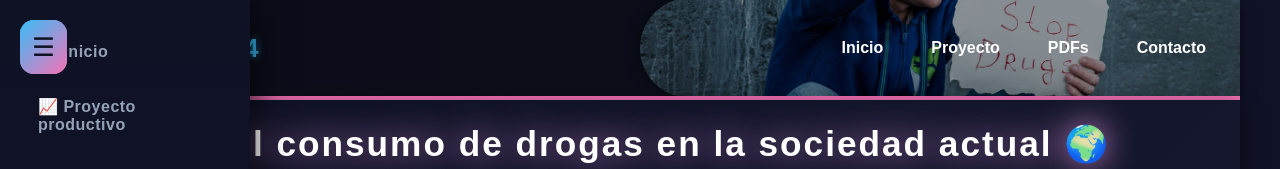
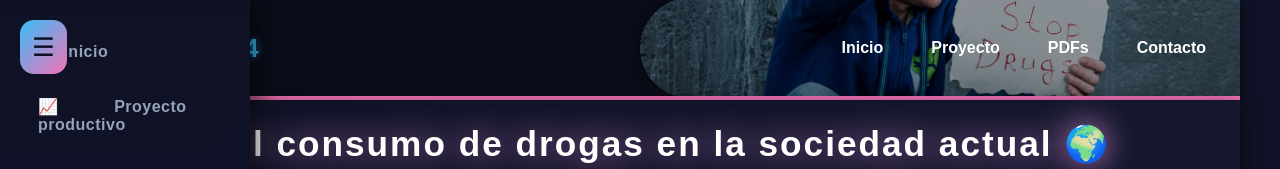
Before and after one commit to Dan18xd/Vive-Feliz-Sin-Drogas, a plain HTML site: page index.html in a window 1280 px wide. Shown: the top 169 px of the page. Drawn offline with Linux system fonts and the light colour scheme.

Commit message:
index.html

```diff
--- a/index.html
+++ b/index.html
@@ -60,6 +60,11 @@
     color: var(--bg);
     box-shadow: 0 0 12px var(--secondary);
 }
+
+/* 🔹 Justificar todo el texto */
+body, p, h1, h2, h3, h4, h5, h6, .footer-info, .footer-box p {
+    text-align: justify;
+}
 </style>
 </head>
 
@@ -67,10 +72,11 @@
 
 <div class="container">
 
-    <!-- Botón SIEMPRE visible --> <button class="toggle-menu">☰</button>
+    <!-- Botón SIEMPRE visible -->
+    <button class="toggle-menu">☰</button>
+
     <!-- MENÚ LATERAL -->
     <nav class="sidebar">
-        <button class="toggle-menu">☰</button>
         <ul>
             <li><a href="inicio.html" target="contentFrame" id="link-inicio">🏠 Inicio</a></li>
             <li><a href="Proyecto productivo.html" target="contentFrame">📈 Proyecto productivo</a></li>
@@ -107,8 +113,6 @@
                 </nav>
             </div>
         </header>
-
-
 
         <!-- ENCABEZADO 1 -->
         <header class="animated-header" id="header1">
```
Lines whose indentation alone changed are shown as unchanged.
